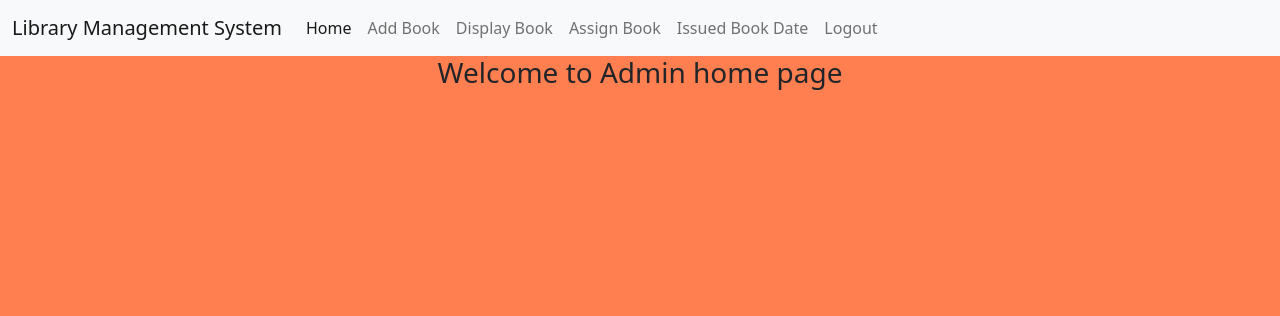
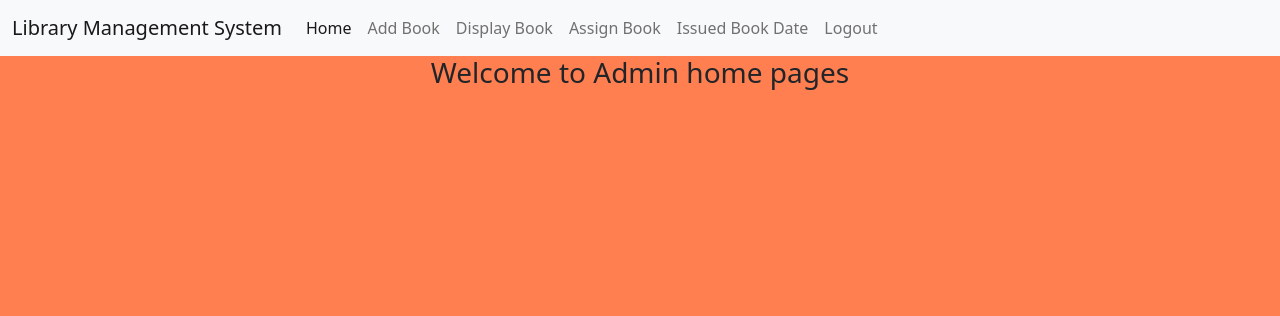
Before and after one commit to aromalr76/Library-Management-Project, a Django app: template templates/admin_home.html in a window 1280 px wide. Shown: the top 316 px of the page. Run offline with Django 3.2, Linux system fonts and the light colour scheme; the template is opened without the code that fills it, so the values that code supplies are empty.

Commit message:
changes made in admin_home templates

```diff
--- a/templates/admin_home.html
+++ b/templates/admin_home.html
@@ -4,5 +4,5 @@
 
 <link href="{% static 'css/ahome.css' %}" rel="stylesheet">
 
-<h3 align="center">Welcome to Admin home page</h3>
+<h3 align="center">Welcome to Admin home pages</h3>
 {% endblock %}
```
